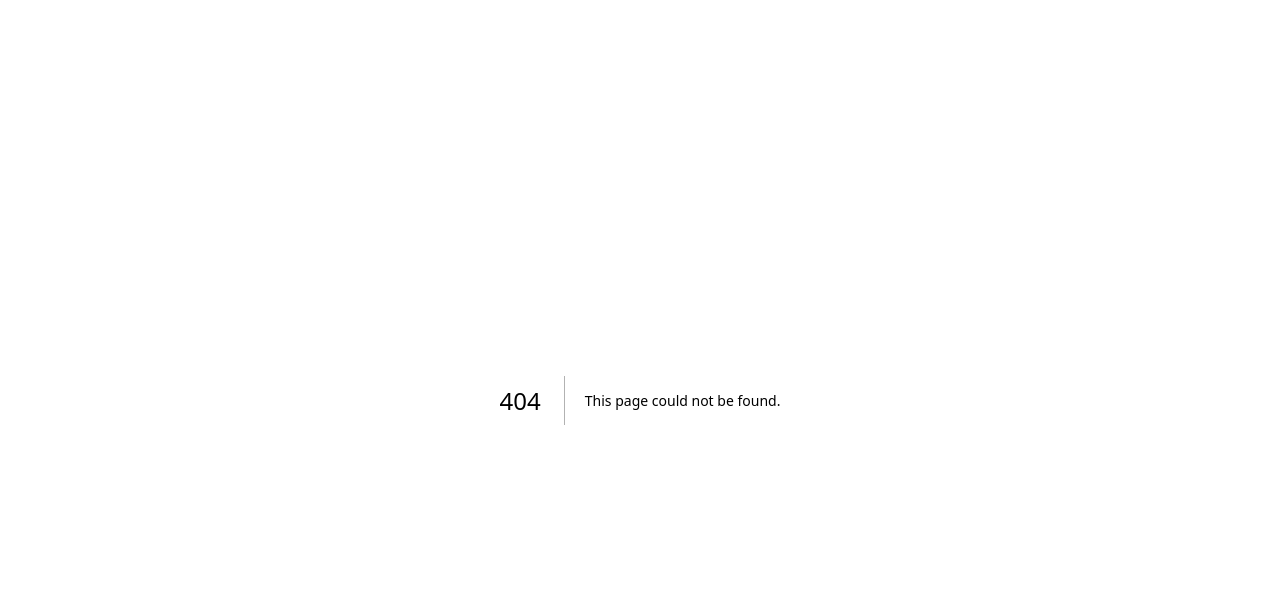
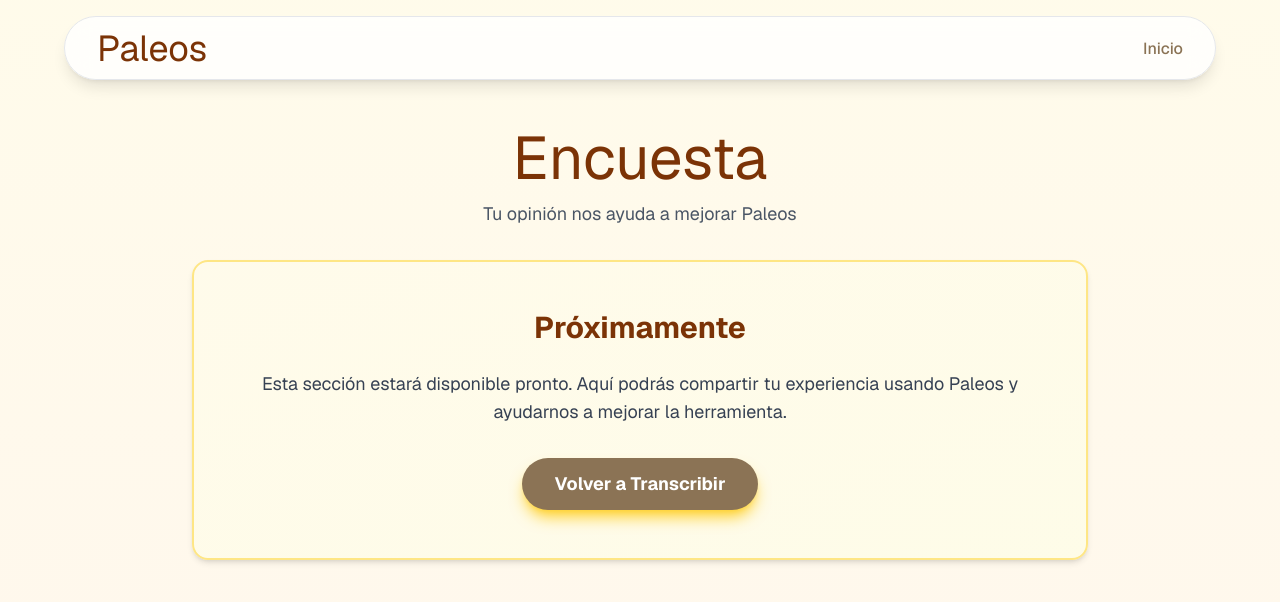
Before and after one commit to carlosgr55/Paleos, a Next.js app: page /encuesta in a window 1280 px wide. Before the commit this address had no page. Shown: the top 602 px of the page. Built offline with nearby package versions, Linux system fonts and the light colour scheme.

Commit message:
add boton encuesta

```diff
--- /dev/null
+++ b/app/encuesta/page.tsx
@@ -0,0 +1,51 @@
+"use client";
+
+import React from "react";
+import NavBar from "../components/NavBar";
+import Link from "next/link";
+
+const EncuestaPage = () => {
+  return (
+    <div className="min-h-screen bg-gradient-to-b from-amber-50 to-orange-50 text-gray-800 font-sans">
+      {/* Navegacion Fija */}
+      <header className="fixed top-0 left-0 w-full z-50">
+        <NavBar isTranscribirPage={true} />
+      </header>
+
+      <main className="pt-32 px-6 pb-12">
+        <div className="max-w-4xl mx-auto">
+          {/* Título */}
+          <div className="text-center mb-8">
+            <h1 className="text-5xl md:text-6xl font-paleo text-amber-900 mb-3">
+              Encuesta
+            </h1>
+            <p className="text-gray-600 text-lg">
+              Tu opinión nos ayuda a mejorar Paleos
+            </p>
+          </div>
+
+          {/* Contenido de encuesta */}
+          <div className="bg-gradient-to-br from-amber-50 to-yellow-50 p-12 rounded-2xl shadow-md border-2 border-amber-200">
+            <div className="text-center">
+              <h2 className="text-3xl font-bold text-amber-900 mb-6">
+                Próximamente
+              </h2>
+              <p className="text-gray-700 text-lg mb-8">
+                Esta sección estará disponible pronto. Aquí podrás compartir tu experiencia
+                usando Paleos y ayudarnos a mejorar la herramienta.
+              </p>
+
+              <Link href="/transcribir" className="no-underline">
+                <button className="bg-[#8B7355] hover:bg-[#6B5744] text-white px-8 py-3 rounded-full text-lg font-bold transition-all hover:scale-105 shadow-lg shadow-amber-300">
+                  Volver a Transcribir
+                </button>
+              </Link>
+            </div>
+          </div>
+        </div>
+      </main>
+    </div>
+  );
+};
+
+export default EncuestaPage;
--- a/app/transcribir/page.tsx
+++ b/app/transcribir/page.tsx
@@ -2,6 +2,7 @@
 
 import React, { useState, useRef } from "react";
 import NavBar from "../components/NavBar";
+import Link from "next/link";
 
 const TranscribirPage = () => {
   const [selectedFile, setSelectedFile] = useState<File | null>(null);
@@ -231,6 +232,20 @@ const TranscribirPage = () => {
               </div>
             </div>
           </div>
+
+          {/* Botón de Encuesta - Solo aparece cuando hay transcripción */}
+          {transcribedText && (
+            <div className="flex justify-center mt-8">
+              <Link href="/encuesta" className="no-underline">
+                <button className="bg-amber-700 hover:bg-amber-800 text-white px-10 py-4 rounded-full text-lg font-bold transition-all hover:scale-105 shadow-lg shadow-amber-400 flex items-center gap-3">
+                  <svg className="w-6 h-6" fill="none" viewBox="0 0 24 24" stroke="currentColor">
+                    <path strokeLinecap="round" strokeLinejoin="round" strokeWidth={2} d="M9 12h6m-6 4h6m2 5H7a2 2 0 01-2-2V5a2 2 0 012-2h5.586a1 1 0 01.707.293l5.414 5.414a1 1 0 01.293.707V19a2 2 0 01-2 2z" />
+                  </svg>
+                  Ayúdanos respondiendo una encuesta
+                </button>
+              </Link>
+            </div>
+          )}
         </div>
       </main>
     </div>
```
